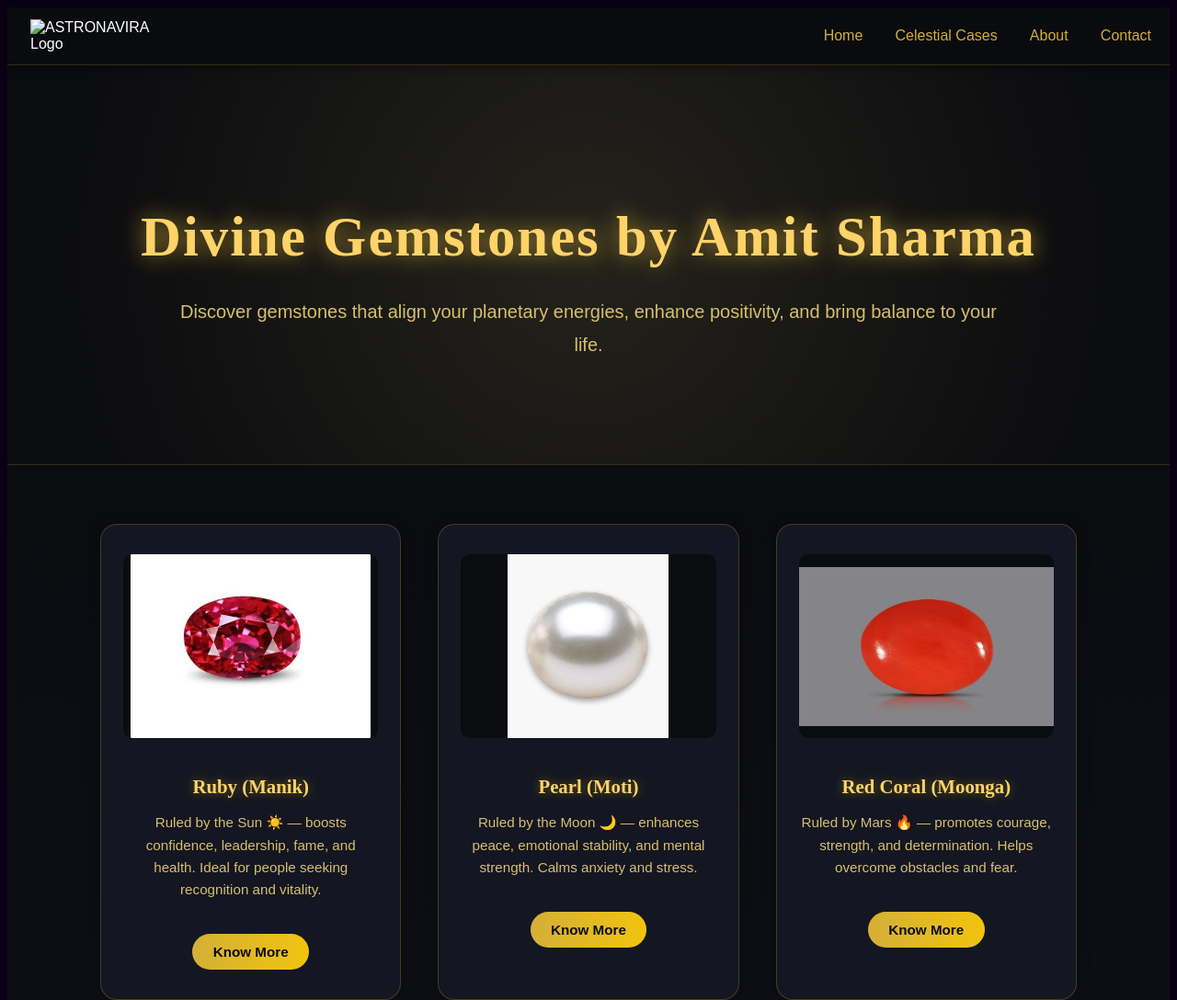
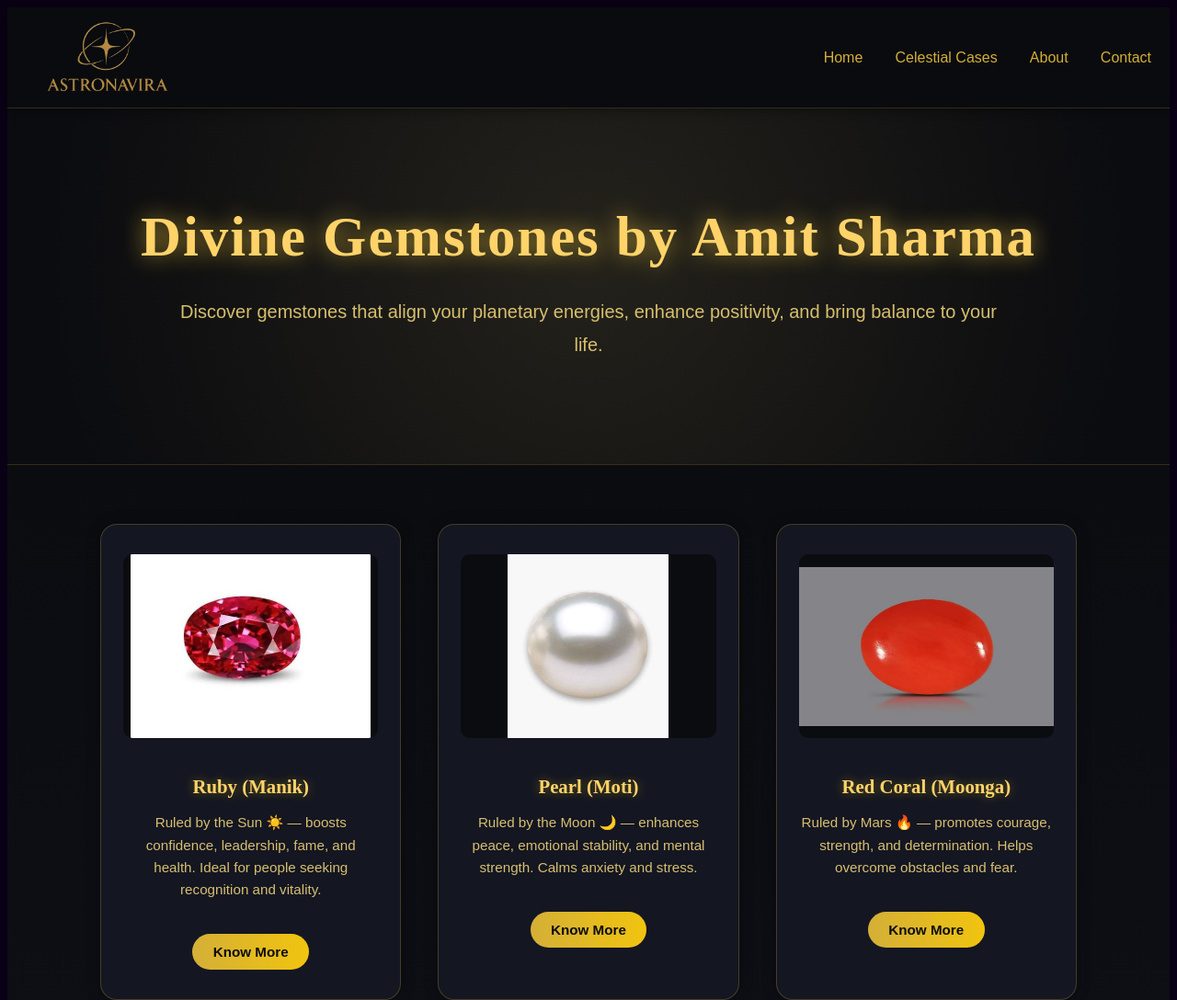
Before and after one commit to gauravvashisht07/ASTROLOGY-WEBSITE, a website: page pages/gemstone.html in a window 1280 px wide. Shown: the top 1088 px of the page at 92% size. Drawn offline with Linux system fonts and the light colour scheme; files that its build step writes are made by us from their sources; the site is published under a folder, as on GitHub Pages, so addresses that start at the root find nothing.

Commit message:
css issue resolved

```diff
--- a/pages/gemstone.html
+++ b/pages/gemstone.html
@@ -13,7 +13,7 @@
   <header>
     <nav class="navbar">
       <div class="navbar-container">
-        <img src="/assets/images/gemstones/LOGONEW.png" alt="ASTRONAVIRA Logo" class="logo" />
+        <img src="../assets/images/gemstones/LOGONEW.png" alt="ASTRONAVIRA Logo" class="logo" />
 
         <!-- Hamburger Menu Icon -->
         <div class="menu-toggle" id="mobile-menu">
```
